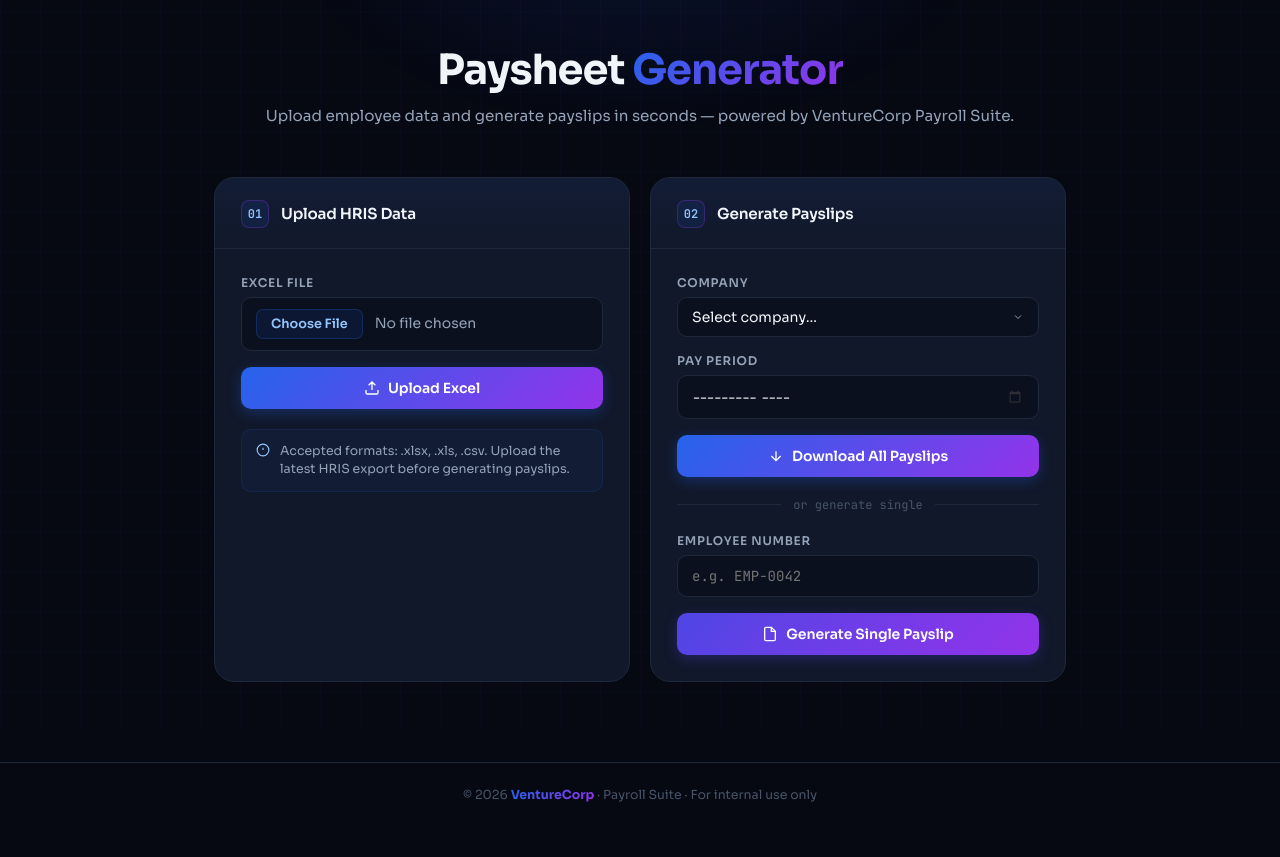
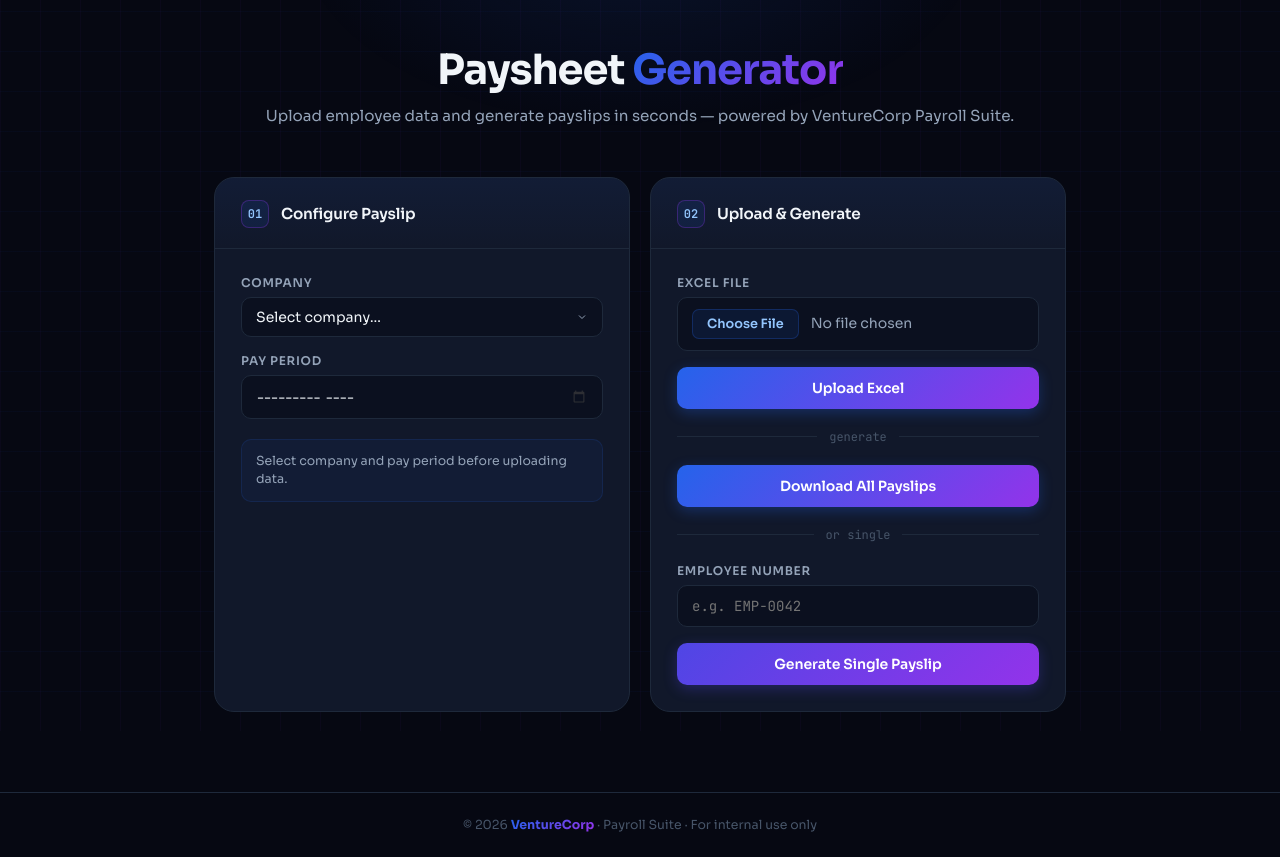
Before and after one commit to RehanOP007/PaySheetProcessor, a Flask app: page / in a window 1280 px wide. Shown: the part 69-926 px from the top of the page. Before the commit the page ends 871 px from the top, so only its background shows below. Run offline with Flask 3, Linux system fonts and the light colour scheme; parts of the project's set-up code (start-up, migrations or seed data) failed here and were passed over.

Commit message:
final update

```diff
--- a/templates/collectivercm.html
+++ b/templates/collectivercm.html
@@ -25,7 +25,7 @@
     object-fit: contain;
 }
 .logo-placeholder {
-            width: 200px;
+            width: 210px;
             height: 90px;
             border: 1px dashed #ccc;
             display: flex;
--- a/templates/index.html
+++ b/templates/index.html
@@ -238,7 +238,10 @@
     }
     .btn-success:hover { transform: translateY(-1px); box-shadow: 0 6px 20px rgba(147,51,234,0.4); }
 
-    .btn svg { width: 16px; height: 16px; flex-shrink: 0; }
+    .button:disabled {
+      opacity: 0.5;
+      cursor: not-allowed;
+    }
 
     .info-note {
       display: flex; align-items: flex-start; gap: 10px;
@@ -272,6 +275,95 @@
     });
   }, 3000);
 </script>
+<script>
+document.addEventListener("DOMContentLoaded", () => {
+
+  const companyEl = document.getElementById("company");
+  const periodEl = document.getElementById("pay_period");
+  const fileInput = document.getElementById("fileInput");
+
+  const uploadBtn = document.getElementById("uploadBtn");
+  const generateAllBtn = document.getElementById("generateAllBtn");
+  const generateOneBtn = document.getElementById("generateOneBtn");
+
+  // 🔹 Enable/Disable buttons
+  function toggleButtons() {
+    const valid = companyEl.value && periodEl.value;
+
+    uploadBtn.disabled = !valid;
+    generateAllBtn.disabled = !valid;
+    generateOneBtn.disabled = !valid;
+  }
+
+  // 🔹 Save to localStorage
+  function saveConfig() {
+    localStorage.setItem("company", companyEl.value);
+    localStorage.setItem("pay_period", periodEl.value);
+  }
+
+  // 🔹 Load from localStorage
+  function loadConfig() {
+    const savedCompany = localStorage.getItem("company");
+    const savedPeriod = localStorage.getItem("pay_period");
+
+    if (savedCompany) companyEl.value = savedCompany;
+    if (savedPeriod) periodEl.value = savedPeriod;
+  }
+
+  // 🔹 Attach config to forms
+  window.attachConfig = function(form) {
+    const company = companyEl.value;
+    const period = periodEl.value;
+
+    if (!company || !period) {
+      alert("Please select Company and Pay Period first.");
+      return false;
+    }
+
+    form.querySelector('input[name="company"]').value = company;
+    form.querySelector('input[name="pay_period"]').value = period;
+
+    // ✅ mark upload as done ONLY for upload form
+    if (form.action.includes("/upload")) {
+      localStorage.setItem("file_uploaded", "true");
+    }
+
+    return true;
+  };
+
+  function handleUploadState() {
+  const uploaded = localStorage.getItem("file_uploaded");
+
+  if (uploaded === "true") {
+    fileInput.disabled = true;
+    fileInput.style.opacity = "0.7";
+
+    fileInput.value = "";
+    fileInput.placeholder = "File uploaded ✓";
+  }
+}
+
+  // 🔹 Init
+  loadConfig();
+  toggleButtons();
+  handleUploadState();
+
+  companyEl.addEventListener("change", () => {
+    localStorage.removeItem("file_uploaded");
+    saveConfig();
+    toggleButtons();
+    fileInput.disabled = false;
+  });
+
+  periodEl.addEventListener("change", () => {
+    localStorage.removeItem("file_uploaded");
+    saveConfig();
+    toggleButtons();
+    fileInput.disabled = false;
+  });
+
+});
+</script>
 
 <body>
 
@@ -302,74 +394,87 @@
 
     <div class="steps">
 
-      <!-- Step 1 — Upload -->
+  <!-- STEP 1: CONFIG -->
   <div class="card">
     <div class="card-header">
       <div class="step-num">01</div>
-          <h2>Upload HRIS Data</h2>
+      <h2>Configure Payslip</h2>
     </div>
     <div class="card-body">
-          <form action="/upload" method="post" enctype="multipart/form-data">
-            <div class="field">
-              <label>Excel File</label>
-              <input type="file" name="file" accept=".xlsx,.xls,.csv" required />
-            </div>
-            <button type="submit" class="btn btn-primary">
-              <svg viewBox="0 0 24 24" fill="none" stroke="currentColor" stroke-width="2">
-                <path d="M21 15v4a2 2 0 01-2 2H5a2 2 0 01-2-2v-4M17 8l-5-5-5 5M12 3v12"/>
-              </svg>
-              Upload Excel
-            </button>
-          </form>
-          <div class="info-note">
-            <svg width="14" height="14" viewBox="0 0 24 24" fill="none" stroke="#93c5fd" stroke-width="2">
-              <circle cx="12" cy="12" r="10"/><line x1="12" y1="8" x2="12" y2="12"/><line x1="12" y1="16" x2="12.01" y2="16"/>
-            </svg>
-            <p>Accepted formats: .xlsx, .xls, .csv. Upload the latest HRIS export before generating payslips.</p>
-          </div>
-        </div>
-      </div>
 
-      <!-- Step 2 — Generate -->
-      <div class="card">
-        <div class="card-header">
-          <div class="step-num">02</div>
-          <h2>Generate Payslips</h2>
-        </div>
-        <div class="card-body">
-          <form action="/generate" method="post">
+      <!-- STORE VALUES (shared via JS) -->
       <div class="field">
         <label>Company</label>
-              <select name="company" required>
+        <select id="company" required>
           <option value="" disabled selected>Select company…</option>
           <option value="COLLECTIVERCM">COLLECTIVERCM</option>
           <option value="INNOBOT">INNOBOT</option>
           <option value="VENTURECORP">VENTURECORP</option>
         </select>
       </div>
+
       <div class="field">
         <label>Pay Period</label>
-              <input type="month" name="pay_period" required />
+        <input type="month" id="pay_period" required />
       </div>
-            <button type="submit" name="action" value="all" class="btn btn-primary">
-              <svg viewBox="0 0 24 24" fill="none" stroke="currentColor" stroke-width="2">
-                <path d="M12 5v14M5 12l7 7 7-7"/>
-              </svg>
+
+      <div class="info-note">
+        <p>Select company and pay period before uploading data.</p>
+      </div>
+
+    </div>
+  </div>
+
+
+  <!-- STEP 2: UPLOAD + GENERATE -->
+  <div class="card">
+    <div class="card-header">
+      <div class="step-num">02</div>
+      <h2>Upload & Generate</h2>
+    </div>
+    <div class="card-body">
+
+      <!-- UPLOAD FORM -->
+      <form action="/upload" method="post" enctype="multipart/form-data" onsubmit="return attachConfig(this)">
+
+        <input type="hidden" name="company">
+        <input type="hidden" name="pay_period">
+
+        <div class="field">
+          <label>Excel File</label>
+          <input type="file" id="fileInput" name="file" accept=".xlsx,.xls,.csv" required />
+        </div>
+
+        <button type="submit" class="btn btn-primary" id="uploadBtn" disabled>
+          Upload Excel
+        </button>
+      </form>
+
+      <div class="divider"><span>generate</span></div>
+
+      <!-- GENERATE FORM -->
+      <form action="/generate" method="post" onsubmit="return attachConfig(this)">
+
+        <input type="hidden" name="company">
+        <input type="hidden" name="pay_period">
+
+        <button type="submit" name="action" value="all" class="btn btn-primary" id="generateAllBtn" disabled>
           Download All Payslips
         </button>
-            <div class="divider"><span>or generate single</span></div>
+
+        <div class="divider"><span>or single</span></div>
+
         <div class="field">
           <label>Employee Number</label>
           <input type="text" name="emp_id" placeholder="e.g. EMP-0042" style="font-family:var(--mono);" />
         </div>
-            <button type="submit" name="action" value="one" class="btn btn-success">
-              <svg viewBox="0 0 24 24" fill="none" stroke="currentColor" stroke-width="2">
-                <path d="M14 2H6a2 2 0 00-2 2v16a2 2 0 002 2h12a2 2 0 002-2V8z"/>
-                <polyline points="14 2 14 8 20 8"/>
-              </svg>
+
+        <button type="submit" name="action" value="one" class="btn btn-success" id="generateOneBtn" disabled>
           Generate Single Payslip
         </button>
+
       </form>
+
     </div>
   </div>
 
```
Also changed, not shown: 1 other file. Lines whose indentation alone changed are shown as unchanged.
